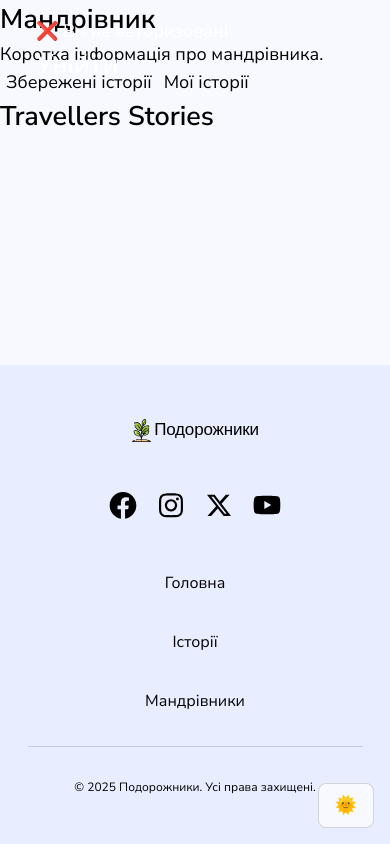
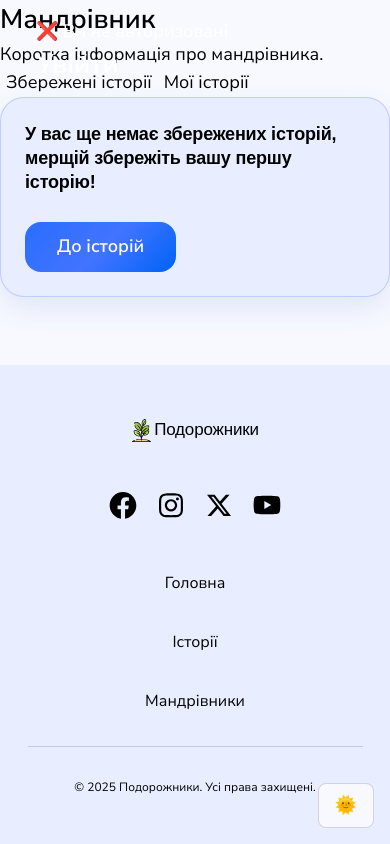
Before and after one commit to AlexNovickiy/nextjs-project-team-1-podorozhnyky, a Next.js app: page /profile in a window 390 px wide. Built offline with nearby package versions, Linux system fonts and the light colour scheme; no server answers.

Commit message:
add components messageNoStories

```diff
--- a/app/(main-layout)/(private routes)/profile/page.tsx
+++ b/app/(main-layout)/(private routes)/profile/page.tsx
@@ -1,28 +1,96 @@
 'use client';
 
-import React, { useState } from 'react';
+import React, { useMemo, useState } from 'react';
+import { useRouter } from 'next/navigation';
+
+import type { IStory } from '@/types/story';
+
+import MessageNoStories from '../../../../components/MessageNoStories/MessageNoStories';
+
+import styles from './ProfilePage.module.css';
+
 import TravellerInfo from '../../../../components/TravellerInfo/TravellerInfo';
 import TravellersStories from '../../../../components/TravellersStories/TravellersStories';
 
 const ProfilePage: React.FC = () => {
-  const [tab, setTab] = useState<'saved' | 'own'>('saved');
+  const router = useRouter();
+  const [activeTab, setActiveTab] = useState<'saved' | 'own'>('saved');
+
+  // TODO: Replace mock data with real user stories once API is integrated.
+  const savedStories = useMemo<IStory[]>(() => [], []);
+  const ownStories = useMemo<IStory[]>(() => [], []);
+
+  const handleExploreStories = () => {
+    router.push('/stories');
+  };
+
+  const handleCreateStory = () => {
+    router.push('/stories/create');
+  };
+
+  const hasSavedStories = savedStories.length > 0;
+  const hasOwnStories = ownStories.length > 0;
 
   return (
-    <>
+    <main className={styles.page}>
       <TravellerInfo />
-      <div>
-        <nav>
-          <button type="button" onClick={() => setTab('saved')}>
+
+      <section
+        className={styles.content}
+        aria-labelledby="profile-stories-heading"
+      >
+        <nav
+          className={styles.tabs}
+          role="tablist"
+          aria-label="Перемикач між історіями"
+        >
+          <button
+            type="button"
+            role="tab"
+            aria-selected={activeTab === 'saved'}
+            className={`${styles.tabButton} ${activeTab === 'saved' ? styles.tabButtonActive : ''}`}
+            onClick={() => setActiveTab('saved')}
+          >
             Збережені історії
           </button>
-          <button type="button" onClick={() => setTab('own')}>
+          <button
+            type="button"
+            role="tab"
+            aria-selected={activeTab === 'own'}
+            className={`${styles.tabButton} ${activeTab === 'own' ? styles.tabButtonActive : ''}`}
+            onClick={() => setActiveTab('own')}
+          >
             Мої історії
           </button>
         </nav>
 
-        <TravellersStories />
-      </div>
-    </>
+        <div
+          className={styles.tabPanel}
+          role="tabpanel"
+          id="profile-stories-heading"
+        >
+          {activeTab === 'saved' ? (
+            hasSavedStories ? (
+              <TravellersStories data={savedStories} />
+            ) : (
+              <MessageNoStories
+                text="У вас ще немає збережених історій, мерщій збережіть вашу першу історію!"
+                buttonText="До історій"
+                onClick={handleExploreStories}
+              />
+            )
+          ) : hasOwnStories ? (
+            <TravellersStories data={ownStories} />
+          ) : (
+            <MessageNoStories
+              text="Ви ще нічого не публікували, поділіться своєю першою історією!"
+              buttonText="Опублікувати історію"
+              onClick={handleCreateStory}
+            />
+          )}
+        </div>
+      </section>
+    </main>
   );
 };
 
--- a/components/MessageNoStories/MessageNoStories.module.css
+++ b/components/MessageNoStories/MessageNoStories.module.css
@@ -0,0 +1,80 @@
+.container {
+  display: flex;
+  flex-direction: column;
+  justify-content: flex-start;
+  gap: 28px;
+  padding: 28px 32px;
+  width: 100%;
+  max-width: 560px;
+  background: var(--color-royal-blue-lighter, #e6edff);
+  border: 1px solid rgba(68, 105, 255, 0.25);
+  border-radius: 28px;
+  box-shadow: 0 12px 28px rgba(35, 83, 189, 0.1);
+}
+
+.text {
+  font-family: var(
+    --second-family,
+    var(--font-nunito-sans, 'Nunito Sans', sans-serif)
+  );
+  font-weight: 700;
+  font-size: 20px;
+  line-height: 1.35;
+  letter-spacing: -0.01em;
+  color: var(--color-scheme-1-text, #1e1e2f);
+  text-align: start;
+}
+
+.button {
+  display: inline-flex;
+  align-items: center;
+  justify-content: center;
+  padding: 14px 32px;
+  width: 100%;
+  max-width: fit-content;
+  border: none;
+  border-radius: 16px;
+  background: linear-gradient(135deg, #2a6dff 0%, #4274ff 52%, #0063f7 100%);
+  color: #ffffff;
+  font-family: var(--font-nunito-sans, 'Nunito Sans', sans-serif);
+  font-weight: 600;
+  font-size: 18px;
+  line-height: 1.2;
+  transition:
+    transform 0.2s ease,
+    box-shadow 0.2s ease,
+    opacity 0.2s ease;
+}
+
+.button:hover,
+.button:focus-visible {
+  transform: translateY(-1px);
+  box-shadow: 0 10px 24px rgba(42, 109, 255, 0.35);
+}
+
+.button:active {
+  transform: translateY(0);
+  opacity: 0.9;
+}
+
+@media (max-width: 767px) {
+  .container {
+    padding: 24px;
+    border-radius: 24px;
+  }
+
+  .text {
+    font-size: 18px;
+  }
+
+  .button {
+    width: 100%;
+  }
+}
+
+@media (min-width: 1440px) {
+  .text {
+    font-size: 26px;
+    max-width: 380px;
+  }
+}
--- a/components/MessageNoStories/MessageNoStories.tsx
+++ b/components/MessageNoStories/MessageNoStories.tsx
@@ -1,13 +1,32 @@
 'use client';
+
 import React from 'react';
+import { useCallback } from 'react';
+import styles from './MessageNoStories.module.css';
+
 import { useRouter } from 'next/navigation';
 
-type MessageNoStoriesProps = {
+export type MessageNoStoriesProps = {
+  /**
+   * Текст сповіщення, який відображається користувачу.
+   */
   text?: string;
+  /**
+   * Текст на кнопці дії.
+   */
   buttonText?: string;
+  /**
+   * Маршрут для навігації (використовується, якщо не передано onClick).
+   */
   route?: '/stories' | '/new-story' | string;
-  // Опціональний обробник кліку (замінює стандартну навігацію).
+  /**
+   * Опціональний обробник кліку. Якщо передано, використовуємо його замість навігації.
+   */
   onClick?: () => void;
+  /**
+   * Опціональний клас для додаткового стилювання контейнера.
+   */
+  className?: string;
 };
 
 const MessageNoStories = ({
@@ -15,25 +34,30 @@ const MessageNoStories = ({
   buttonText = 'До історій',
   route = '/stories',
   onClick,
+  className,
 }: MessageNoStoriesProps) => {
   const router = useRouter();
 
-  const handleClick = () => {
+  const handleClick = useCallback(() => {
     if (onClick) {
       onClick();
       return;
     }
-    // Стандартна навігація
+
     router.push(route);
-  };
+  }, [onClick, route, router]);
+
+  const wrapperClassName = [styles.container, className]
+    .filter(Boolean)
+    .join(' ');
 
   return (
-    <div>
-      <p>{text}</p>
-      <button type="button" onClick={handleClick}>
+    <section className={wrapperClassName} role="alert">
+      <p className={styles.text}>{text}</p>
+      <button type="button" className={styles.button} onClick={handleClick}>
         {buttonText}
       </button>
-    </div>
+    </section>
   );
 };
 
--- a/components/TravellersStories/TravellersStories.tsx
+++ b/components/TravellersStories/TravellersStories.tsx
@@ -1,7 +1,8 @@
 import React, { useState } from 'react';
+import type { IStory } from '@/types/story';
 
 export interface TravellersStoriesProps {
-  data?: null;
+  data?: IStory[];
 }
 
 const TravellersStories = ({ data }: TravellersStoriesProps) => {
```
Also changed, not shown: app/(main-layout)/(public routes)/travellers/[travellerId]/page.tsx (+9 -1 lines).
